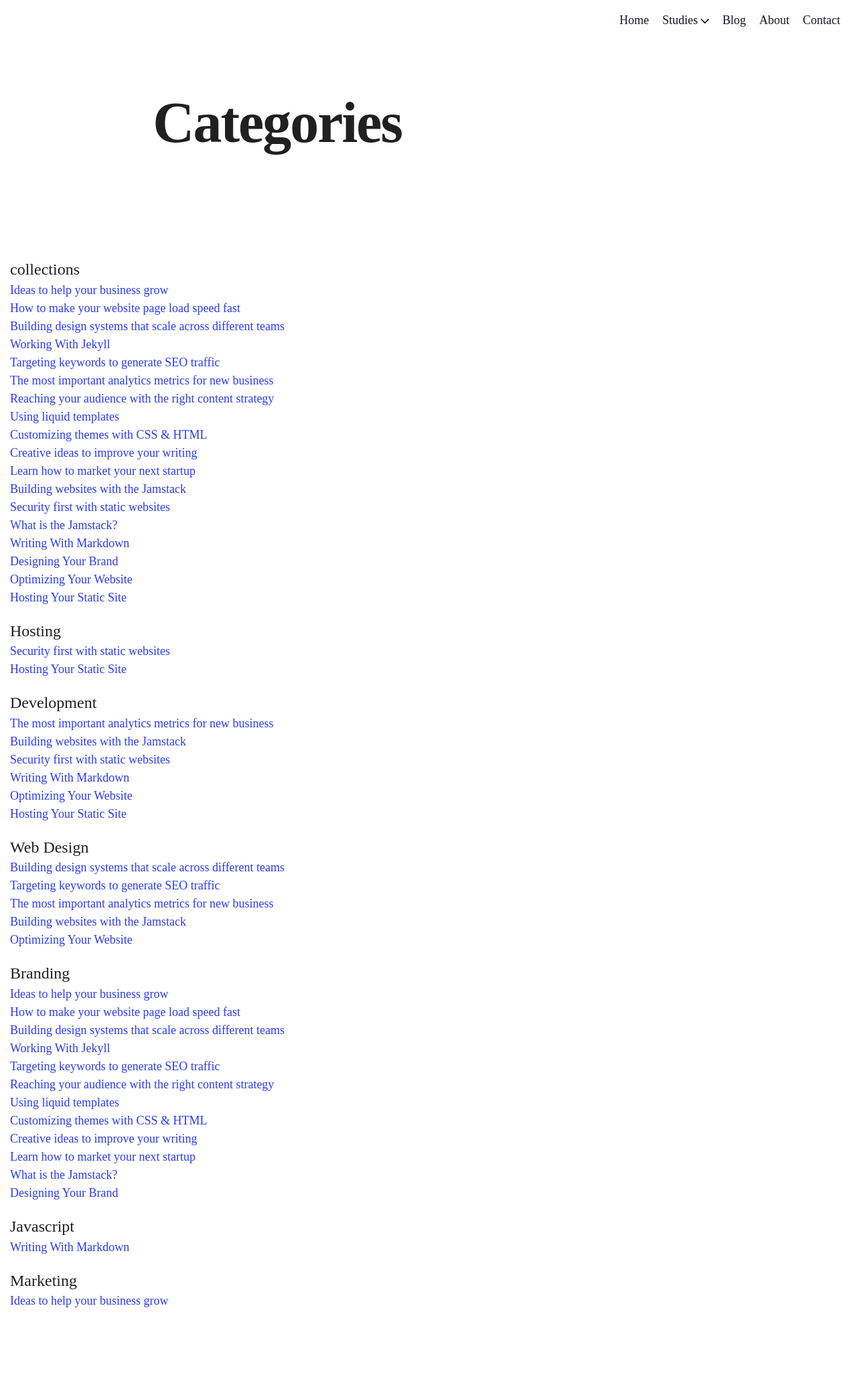
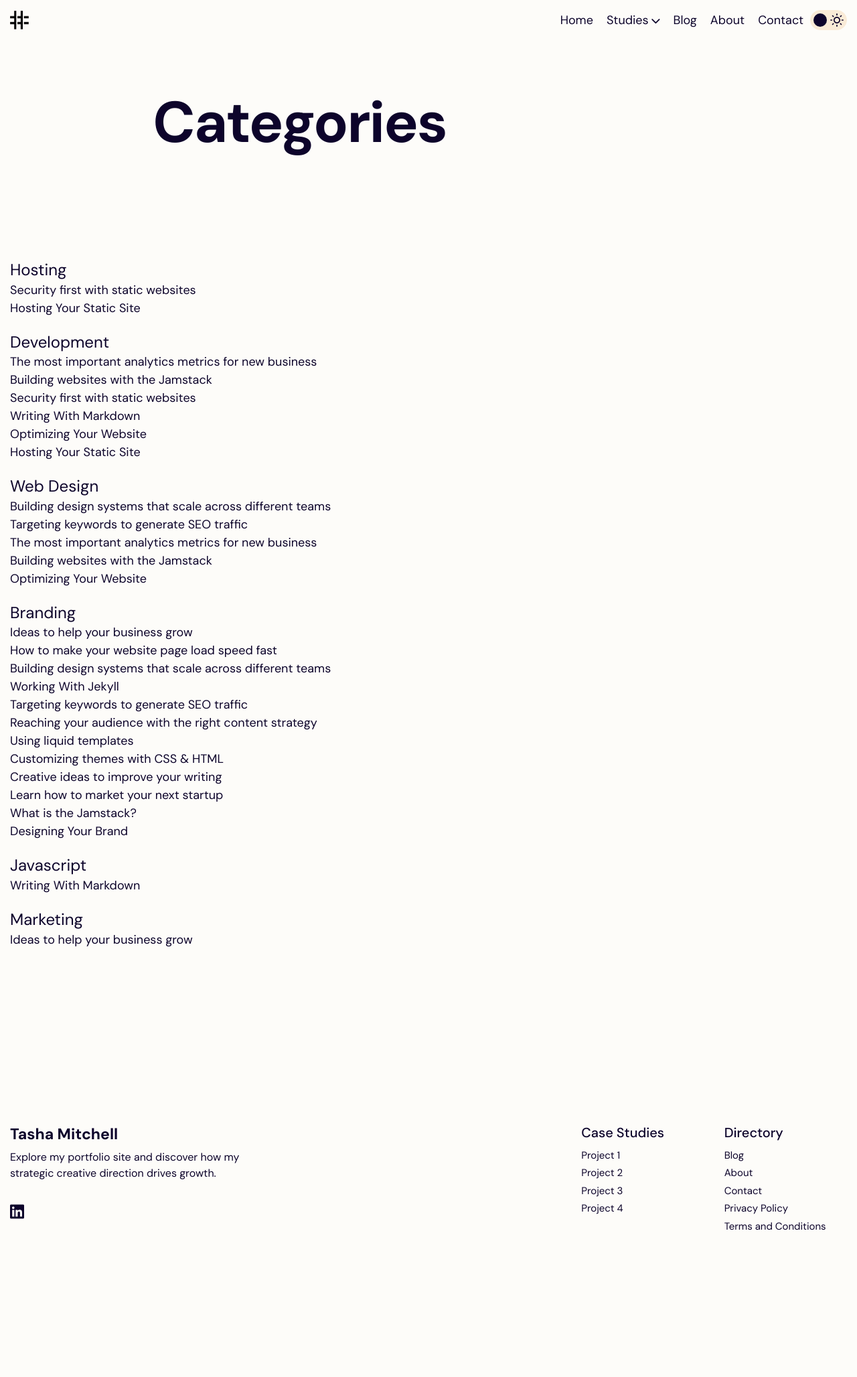
Before and after one commit to tglivebold/portfolio, a Jekyll site: the page built from pages/categories.md, in a window 1280 px wide. Shown: the whole page at 67% size. Built offline with Jekyll 4.4.1, drawn with Linux system fonts in a browser that asks for light colours; after the commit the page ends 2014 px from its top, so only the background shows below that.

Commit message:
Update _config.yml

```diff
--- a/_config.yml
+++ b/_config.yml
@@ -1,3 +1,188 @@
-title: Tasha Mitchell | Strategist, Innovator, Leader
-url: http://tglivebold.github.io
-cover: /media/images/team/marc-paulo.jpg
+# -------------------
+# Jekyll Config
+# --------------------
+baseurl: "/"
+url: "http://tglivebold.github.io"
+permalink: pretty
+markdown: kramdown
+highlighter: rouge
+
+# Plugins
+plugins:
+  - jekyll-environment-variables
+  - jekyll-paginate
+
+paginate: 6
+paginate_path: "/blog/page/:num"
+
+# Collections
+collections_dir: collections
+collections:
+  projects:
+    output: true
+    permalink: /:collection/:path/
+  posts:
+    output: true
+    permalink: /blog/:path/
+
+# Pages
+defaults:
+  - scope:
+      path: ""
+      type: projects
+    values:
+      layout: project
+  - scope:
+      path: ""
+      type: posts
+    values:
+      layout: post
+      weight: 999
+  - scope:
+      path: "images"
+    values:
+      image: true
+  - scope:
+      path: "categories"
+    values:
+      permalink: /category/:basename/
+  - scope:
+      path: "pages"
+    values:
+      permalink: /:basename/
+
+# SCSS
+sass:
+  style: compact
+
+# Excludes
+exclude:
+  - Gemfile
+  - Gemfile.lock
+  - README.md
+  - LICENSE
+  - netlify.toml
+
+
+# -------------------
+# Theme Config
+# --------------------
+title: "Tasha Mitchell | Strategist, Innovator, Leader"
+category_dir: category
+
+colors:
+  #light-mode colors
+  primary_bg: "#0d042b"
+  primary_bg_2: "#0d042b"
+  primary_bg_3: "#0d042b"
+  primary_text: "#fdfcf9"
+  base_bg: "#fdfcf9"
+  base_bg_2: "#f7f6ed"
+  base_bg_3: "#faebd7"
+  base_text: "#0d042b"
+  base_text_2: "#3b364c"
+  logo_text: "#0d042b"
+  header_text: "#0d042b"
+
+  # dark-mode colors
+  primary_bg_dark: "#fdfcf9"
+  primary_bg_2_dark: "#fdfcf9"
+  primary_bg_3_dark: "#fdfcf9"
+  primary_text_dark: "#0b0326"
+  base_bg_dark: "#0b0326"
+  base_bg_2_dark: "#150c32"
+  base_bg_3_dark: "#251654"
+  base_text_dark: "#f5f5ec"
+  base_text_2_dark: "#929eaf"
+  logo_text_dark: "#fdfcf9"
+  header_text_dark: "#fdfcf9"
+
+fonts:
+  use_google_fonts: false
+  google_fonts_url: "https://fonts.googleapis.com/css2?family=DM+Sans:opsz,wght@9..40,300;9..40,500;9..40,700&family=Fira+Mono&display=swap"
+  use_self_hosted_fonts: true # font files must be placed in /assets/fonts folder and the @font-face definitions must be added to /assets/css/fonts.css
+  heading: "'DM Sans'"
+  base: "'DM Sans'"
+  monospace: "'Fira Mono'"
+  logo: "'DM Sans'"
+
+logo:
+  logo_text: "Jekyll Curate"
+  logo_image: assets/images/logo/logo.png
+  logo_image_mobile: assets/images/logo/logo-mobile.png
+  logo_image_invert: assets/images/logo/logo-invert.png
+  logo_image_invert_mobile: assets/images/logo/logo-invert-mobile.png
+  logo_image_desktop_height: "28px"
+  logo_image_desktop_width: "28px"
+  logo_image_mobile_height: "28px"
+  logo_image_mobile_width: "28px"
+  show_logo_image_on_mobile: true
+  show_logo_image_on_desktop: true
+  show_logo_text_on_mobile: false
+  show_logo_text_on_desktop: false
+
+header:
+  fixed: false
+
+open_graph:
+  meta_opengraph_type: "website"
+  meta_twitter_card: "summary"
+  meta_twitter_site: "@zerostaticio"
+  meta_twitter_creator: "@zerostaticio"
+
+darkmode:
+  enable_dark_mode: true
+  show_dark_mode_toggle_in_header: true
+  show_dark_mode_toggle_in_bottom: false
+  show_dark_mode_toggle_in_mobile_menu: true
+
+cookie_banner:
+  enabled: true
+  show_manage_cookies_at_bottom: true
+
+analytics:
+  google_analytics_id: "" # G-XXXXXXXXXX
+  gtm_id: "" # GTM-XXXXXXXX
+  plausible_data_domain: "" # example: mywebsite.com
+  umami_data_website_id: "" # example: "ddd14336-5fb0-4cdd-8f32-e1bfa906cc2b"
+  umami_src: "" # "https://analytics.eu.umami.is/script.js"
+
+comments:
+  commento:
+    enabled: false # you must have a commento account and be on the correct domain. does not work locally.
+  disqus:
+    shortname: "" # Your disqus shortcode for example "zerostatic". leave this blank ie "" to disable.
+
+newsletter:
+  mailchimp:
+    form_action_url: https://zerostatic.us21.list-manage.com/subscribe/post?u=798e19886b83aaab346734382&amp;id=f1c526a772&amp;f_id=0027e3e6f0
+    form_title: "Let's keep in touch"
+
+contact_form:
+  use_netlify_form: false
+  use_formspree_form: true
+  formspree_endpoint: https://formspree.io/f/moqyklqv
+  netlify_form_name: "contact"
+
+menu:
+  show_dropdown_items_in_mobile_menu: false
+  show_social_media_in_mobile_menu: false
+
+footer:
+  enable_footer: true # show/hide the entire footer
+  footer_title: "Tasha Mitchell"
+  footer_description: "Explore my portfolio site and discover how my strategic creative direction drives growth."
+  enable_social_media_icons: true
+  enable_contact_details: false
+  enable_menu_footer_primary: true
+  enable_menu_footer_secondary: true
+  enable_menu_footer_tertiary: false
+  footer_primary_menu_title: "Case Studies"
+  footer_secondary_menu_title: "Directory"
+  footer_tertiary_menu_title: "Other"
+
+bottom:
+  enable_bottom: false # show/hide the entire bottom (below the footer)
+  enable_bottom_menu: false # if enabled, the bottom menu can be edited in `_data/menu.yml`
+  copyright_text: "© 2025 Tasha Mitchell"
+  show_rss_icon: true
```
